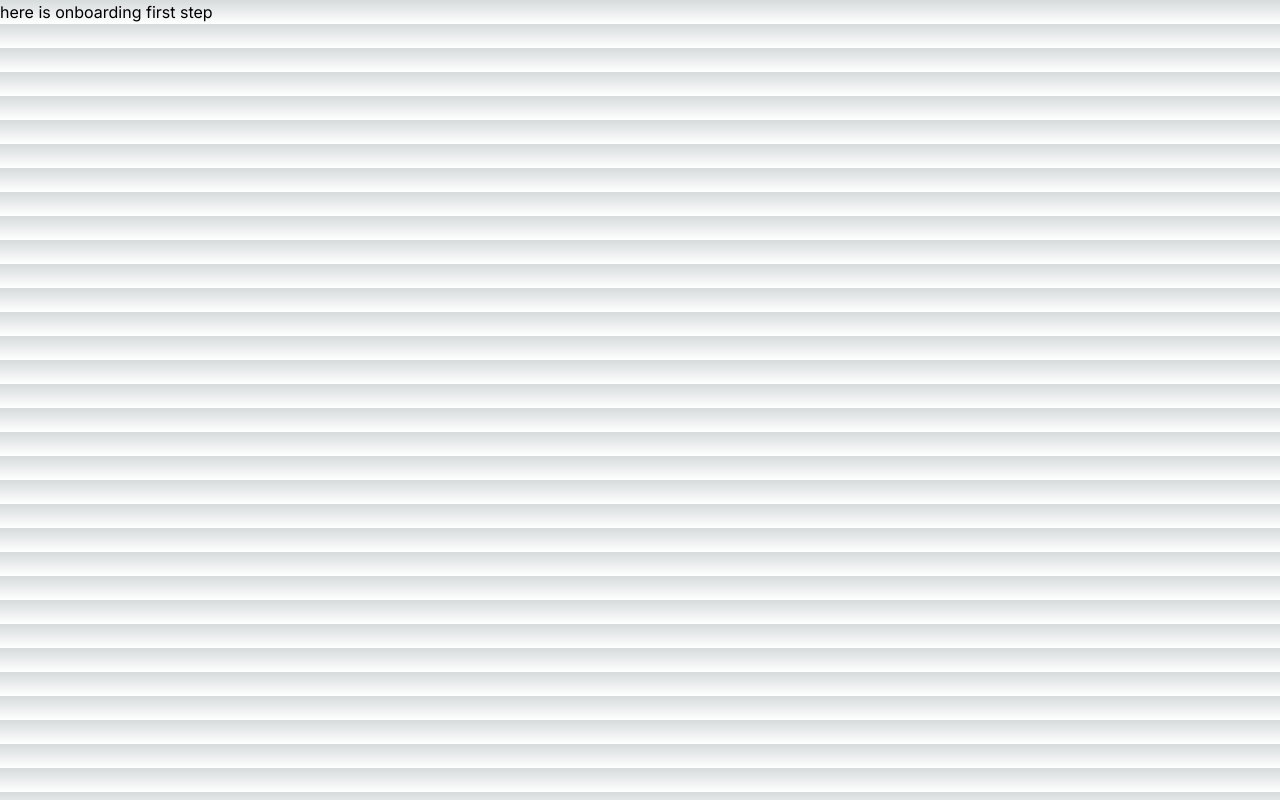
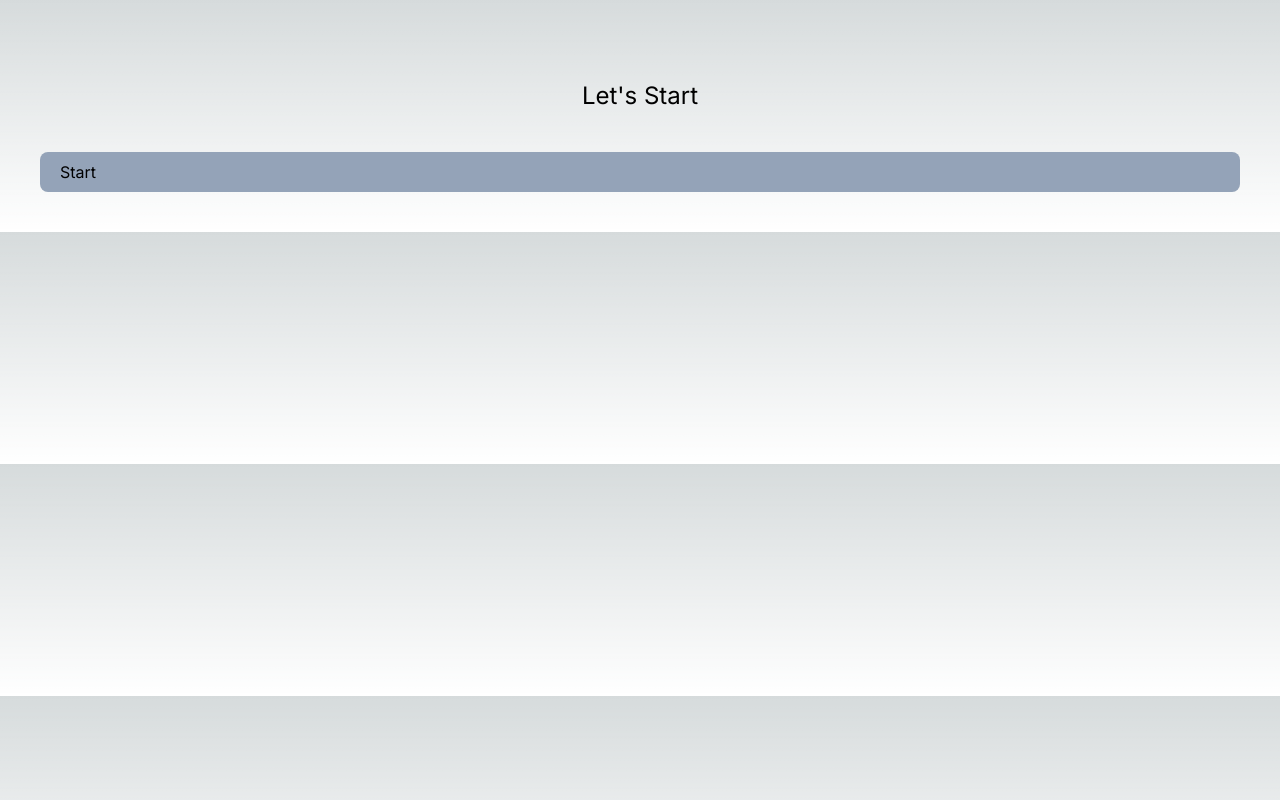
Before and after one commit to Ruderud/custom-form-wizard, a Next.js app: page /onboarding in a window 1280 px wide. Built offline with nearby package versions, Linux system fonts and the light colour scheme.

Commit message:
feat: route 수정, 컴포넌트 이동

```diff
--- a/next.config.js
+++ b/next.config.js
@@ -1,4 +1,4 @@
 /** @type {import('next').NextConfig} */
-const nextConfig = {}
+const nextConfig = {};
 
-module.exports = nextConfig
+module.exports = nextConfig;
--- a/package.json
+++ b/package.json
@@ -19,6 +19,7 @@
     "postcss": "8.4.24",
     "react": "18.2.0",
     "react-dom": "18.2.0",
+    "react-hook-form": "^7.44.2",
     "tailwindcss": "3.3.2",
     "typescript": "5.0.4"
   },
--- a/src/app/onboarding/page.tsx
+++ b/src/app/onboarding/page.tsx
@@ -1,9 +1,14 @@
-export const runtime = "edge";
+import Link from 'next/link';
+
+export const runtime = 'edge';
 
 export default function IndexPage() {
   return (
-    <main>
-      <div>here is onboarding first step</div>
+    <main className="p-10 flex flex-col ">
+      <div className="p-10 text-center text-2xl">{"Let's Start"}</div>
+      <Link className="rounded-lg px-5 py-2 bg-slate-400" href={'/onboarding/user-info'}>
+        Start
+      </Link>
     </main>
   );
 }
--- a/src/app/onboarding/user-info/page.tsx
+++ b/src/app/onboarding/user-info/page.tsx
@@ -1,12 +1,13 @@
 import Image from 'next/image';
-import { ScrollSnapFormSlider } from './ScrollSnapFormSlider';
+import { ScrollSnapFormSlider } from '../../../component/client/ScrollSnapFormSlider';
+import Link from 'next/link';
 
 export const runtime = 'edge';
 
 export default function UserInfo() {
   return (
     <main className="p-10">
-      <button className="text-base">Back to Main</button>
+      <Link href="/">Back to Main</Link>
       <div className="text-lg color:red">Basic User Info</div>
       <Image src="/icons/check.svg" alt="Check" className="dark:invert" width={24} height={24} priority />
 
```
Also changed, not shown: src/component/client/Dropdown.tsx (added), src/component/client/ScrollSnapFormSlider.tsx (renamed from src/app/onboarding/user-info/ScrollSnapFormSlider.tsx), 1 other file (tests, documents, lock files or other folders).
